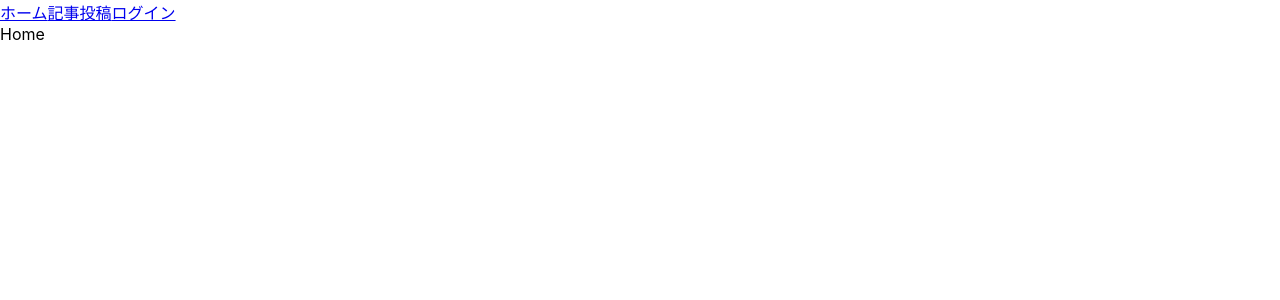
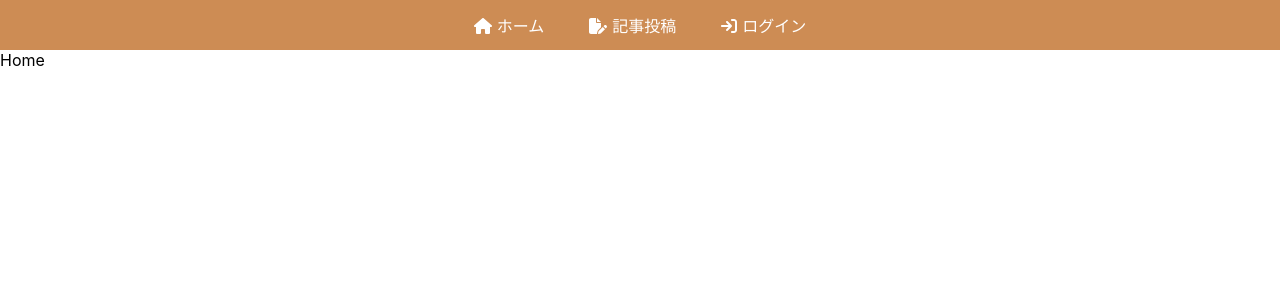
Before and after one commit to taisei-code/react-blog, a React (Create React App) app: page / in a window 1280 px wide. Shown: the top 300 px of the page. Built offline with nearby package versions, Linux system fonts and the light colour scheme.

Commit message:
アイコン導入

```diff
--- a/package.json
+++ b/package.json
@@ -3,6 +3,10 @@
   "version": "0.1.0",
   "private": true,
   "dependencies": {
+    "@fortawesome/fontawesome-svg-core": "^6.4.2",
+    "@fortawesome/free-regular-svg-icons": "^6.4.2",
+    "@fortawesome/free-solid-svg-icons": "^6.4.2",
+    "@fortawesome/react-fontawesome": "^0.2.0",
     "@testing-library/jest-dom": "^5.17.0",
     "@testing-library/react": "^13.4.0",
     "@testing-library/user-event": "^13.5.0",
--- /dev/null
+++ b/src/components/Navbar.css
@@ -0,0 +1,23 @@
+nav {
+  display: flex;
+  justify-content: center;
+  align-items: center;
+  height: 50px;
+  background-color: #cd8c54;
+  gap: 45px;
+}
+
+nav a {
+  text-decoration: none;
+  color: #fff;
+  transition: all 0.3s
+  ;
+}
+
+nav a:hover {
+  color: cadetblue;
+}
+
+nav a svg {
+  margin-right: 5px;
+}
--- a/src/components/Navbar.js
+++ b/src/components/Navbar.js
@@ -1,14 +1,26 @@
 import React from 'react'
 import { Link } from "react-router-dom";
+import "./Navbar.css";
+import { FontAwesomeIcon } from "@fortawesome/react-fontawesome";
+import { faHouse, faFilePen, faArrowRightToBracket } from "@fortawesome/free-solid-svg-icons";
 
 const Navbar = () => {
   return (
     <nav>
-      <Link to="/">ホーム</Link>
-      <Link to="/createpost">記事投稿</Link>
-      <Link to="/login">ログイン</Link>
+      <Link to="/">
+        <FontAwesomeIcon icon={faHouse} />
+        ホーム
+      </Link>
+      <Link to="/createpost">
+        <FontAwesomeIcon icon={faFilePen} />
+        記事投稿
+      </Link>
+      <Link to="/login">
+        <FontAwesomeIcon icon={faArrowRightToBracket} />
+        ログイン
+      </Link>
     </nav>
-  )
+  );
 }
 
 export default Navbar
```
Also changed, not shown: 1 other file (tests, documents, lock files or other folders).
